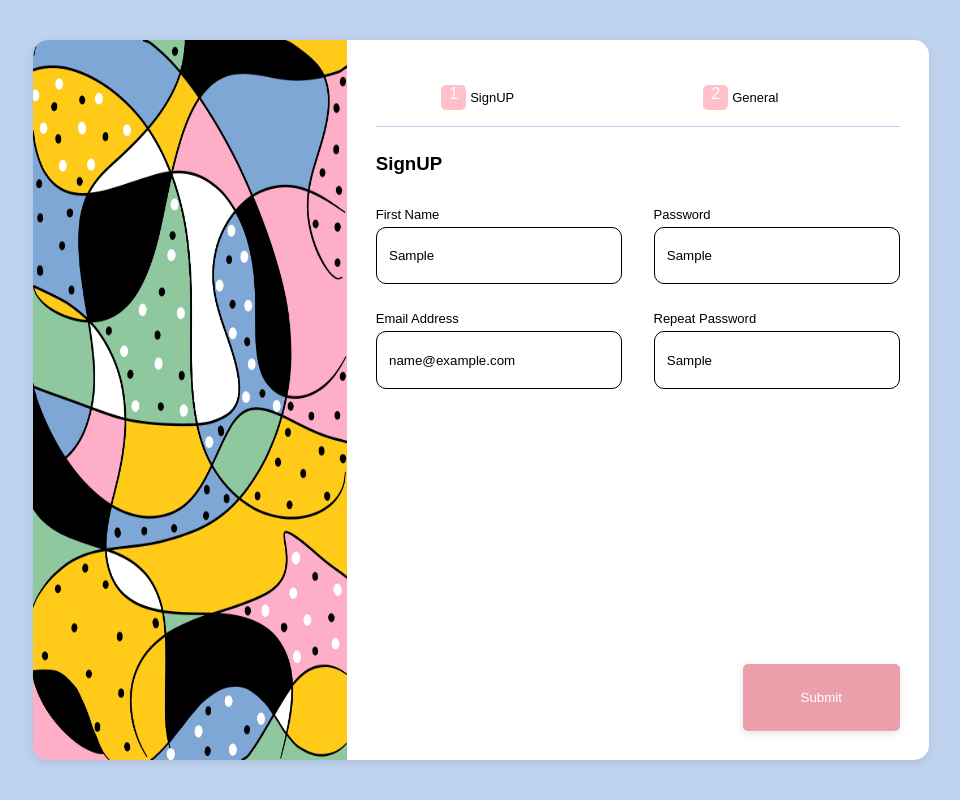
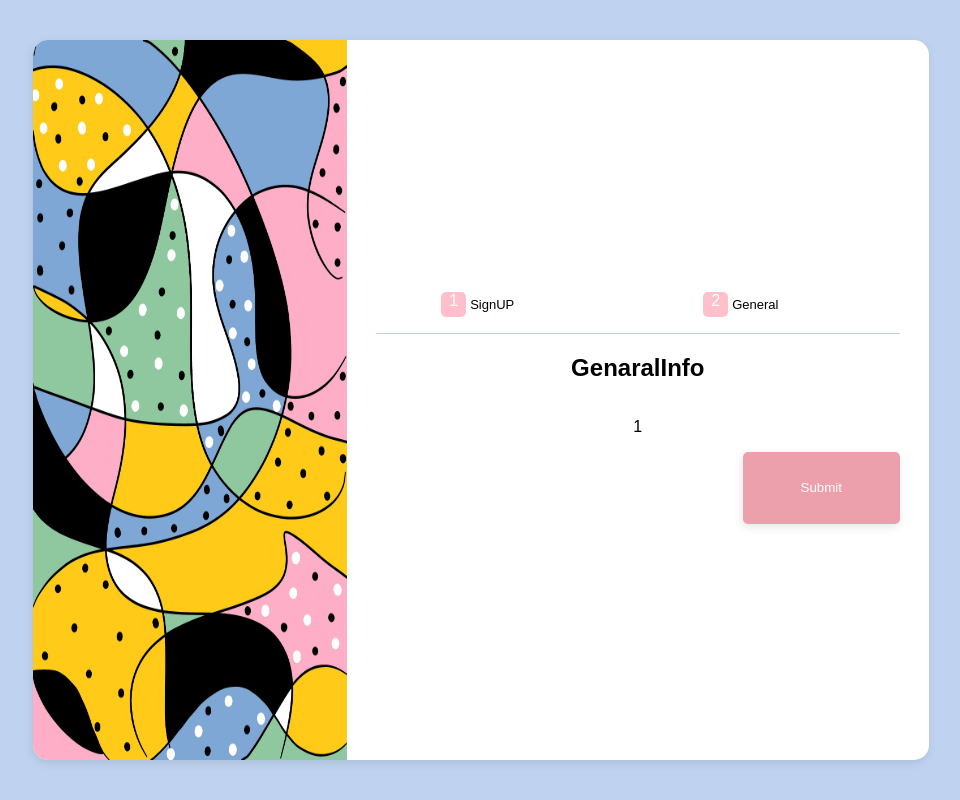
Before and after one commit to lukaakhalbedashvili/WDIC-Front-, a Next.js app: page /registerCompany/RegisterCompanyPage in a window 1280 px wide. Both pictures are taken after typing "Sample", "Sample", "name@example.com", "Sample" into the empty fields and a click on the button "Submit". Shown: the whole page, without its empty margins (159-1119 px from the left). Built offline with nearby package versions, Linux system fonts and the light colour scheme.

Commit message:
context setup

```diff
--- a/pages/registerCompany/RegisterCompanyPage.tsx
+++ b/pages/registerCompany/RegisterCompanyPage.tsx
@@ -1,12 +1,11 @@
-import RegisterCompanyFrame from "src/components/RegisterCompany/RegisterCompanyFrame/RegisterCompanyFrame"
-import GeneralInfo from "src/components/RegisterCompany/GeneralInfo/GeneralInfo"
-import SignUP from "src/components/Auth/SignUP/SignUP"
-const stages = [<SignUP key="signUp" />, <GeneralInfo key="generalInfo" />]
+import RegCom from "src/components/RegisterCompany/RegisterCompanyFrame/RegCom"
+import RegisterCompanyProvider from "src/components/RegisterCompany/RegisterCompanyFrame/context/RegisterCompanyProvider"
+
 const RegisterCompanyPage = () => {
   return (
-    <>
-      <RegisterCompanyFrame>{stages[0]}</RegisterCompanyFrame>
-    </>
+    <RegisterCompanyProvider>
+      <RegCom />
+    </RegisterCompanyProvider>
   )
 }
 export default RegisterCompanyPage
--- a/src/components/Auth/SignUP/SignUP.tsx
+++ b/src/components/Auth/SignUP/SignUP.tsx
@@ -14,7 +14,7 @@ const SignUP = () => {
           return (
             <div key={item}>
               <p>{item}</p>
-              <input name={item} />
+              <input name={item} spellCheck={false} autoComplete="false" />
             </div>
           )
         })}
--- a/src/components/RegisterCompany/GeneralInfo/GeneralInfo.tsx
+++ b/src/components/RegisterCompany/GeneralInfo/GeneralInfo.tsx
@@ -1,12 +1,9 @@
 import Styles from "./GeneralInfo.module.scss"
-import { RegisterCompanyContext } from "../RegisterCompanyContext"
 const GeneralInfo = () => {
   return (
-    <RegisterCompanyContext>
-      <div className={Styles.main}>
-        <h2>GenaralInfo</h2>
-      </div>
-    </RegisterCompanyContext>
+    <div className={Styles.main}>
+      <h2>GenaralInfo</h2>
+    </div>
   )
 }
 export default GeneralInfo
--- a/src/components/RegisterCompany/RegisterCompanyContext.tsx
+++ /dev/null
@@ -1,12 +0,0 @@
-import { createContext } from "react"
-const value = {
-  index: 0,
-  aba: "gamiteste dzma",
-}
-const context = createContext(value)
-
-const RegisterCompanyContext: React.FC = () => {
-  return <context.Provider value={value}></context.Provider>
-}
-
-export { RegisterCompanyContext, context }
--- a/src/components/RegisterCompany/RegisterCompanyFrame/RegisterCompanyFrame.tsx
+++ b/src/components/RegisterCompany/RegisterCompanyFrame/Frame/RegisterCompanyFrame.tsx
@@ -1,8 +1,14 @@
 import Styles from "./RegisterCompanyFrame.module.scss"
 import Image from "next/image"
 import { registerCompanyFrameImage } from "src/utils/consts"
-import RegisterStage from "./RegisterStage/RegisterStage"
+import RegisterStage from "../RegisterStage/RegisterStage"
+import { useContext } from "react"
+import { contextRG } from "../context/companyContext"
 const RegisterCompanyFrame: React.FC = ({ children }) => {
+  const { index, setIndex } = useContext(contextRG)
+  const hanldeSubmit: () => void = () => {
+    setIndex(index + 1)
+  }
   return (
     <div className={Styles.main}>
       <div className={Styles.photo}>
@@ -12,7 +18,9 @@ const RegisterCompanyFrame: React.FC = ({ children }) => {
         <RegisterStage />
         {children}
         <div className={Styles.submitBtnDiv}>
-          <button className={Styles.submitBtn}>Submit</button>
+          <button className={Styles.submitBtn} onClick={() => hanldeSubmit()}>
+            Submit
+          </button>
         </div>
       </div>
     </div>
--- /dev/null
+++ b/src/components/RegisterCompany/RegisterCompanyFrame/RegCom.tsx
@@ -0,0 +1,20 @@
+import RegisterCompanyFrame from "./Frame/RegisterCompanyFrame"
+import GeneralInfo from "src/components/RegisterCompany/GeneralInfo/GeneralInfo"
+import SignUP from "src/components/Auth/SignUP/SignUP"
+import { useContext, useEffect } from "react"
+import { contextRG } from "./context/companyContext"
+const stages = [<SignUP key="signUp" />, <GeneralInfo key="generalInfo" />]
+const RegCom = () => {
+  const { index } = useContext(contextRG)
+  useEffect(() => {
+    console.log(index, "abaaaa")
+  }, [index])
+  return (
+    <RegisterCompanyFrame>
+      {stages[index]}
+      <p>{index}</p>
+    </RegisterCompanyFrame>
+  )
+}
+
+export default RegCom
--- a/src/components/RegisterCompany/RegisterCompanyFrame/RegisterStage/RegisterStage.tsx
+++ b/src/components/RegisterCompany/RegisterCompanyFrame/RegisterStage/RegisterStage.tsx
@@ -1,19 +1,23 @@
 import Styles from "./RegisterStage.module.scss"
-import { context } from "../../RegisterCompanyContext"
 import { useContext } from "react"
+import { contextRG } from "../context/companyContext"
 const RegisterStage = () => {
-  const abaaba = useContext(context)
-  console.log("ar unda imushaos wesit", abaaba)
+  const { index, setIndex } = useContext(contextRG)
 
   const stages = ["SignUP", "General"]
-  // const stages = ["SignUP", "General", "Description", "timing"]
+  const handleTest = () => {
+    console.log(index, "aiii")
+    setIndex(index + 1)
+  }
 
   return (
     <div className={Styles.main}>
       {stages.map((item, index) => (
         <div key={item} className={Styles.buttonItem}>
           <p className={Styles.stageIndex}>{index + 1}</p>
-          <p className={Styles.stageLabel}>{item}</p>
+          <p className={Styles.stageLabel} onClick={() => handleTest()}>
+            {item}
+          </p>
         </div>
       ))}
     </div>
--- /dev/null
+++ b/src/components/RegisterCompany/RegisterCompanyFrame/context/RegisterCompanyProvider.tsx
@@ -0,0 +1,11 @@
+import { useState } from "react"
+import { contextRG } from "./companyContext"
+const RegisterCompanyProvider: React.FC = ({ children }) => {
+  const [index, setIndex] = useState(0)
+  const value = {
+    index,
+    setIndex,
+  }
+  return <contextRG.Provider value={value}>{children}</contextRG.Provider>
+}
+export default RegisterCompanyProvider
--- /dev/null
+++ b/src/components/RegisterCompany/RegisterCompanyFrame/context/companyContext.tsx
@@ -0,0 +1,12 @@
+import { createContext } from "react"
+type registerCompanyContext = {
+  index: number
+  setIndex: (newIndex: number) => void
+}
+
+export const contextRG = createContext<registerCompanyContext>({
+  index: 0,
+  setIndex: () => {
+    //donothing
+  },
+})
```
Also changed, not shown: src/components/RegisterCompany/RegisterCompanyFrame/Frame/RegisterCompanyFrame.module.scss (renamed from src/components/RegisterCompany/RegisterCompanyFrame/RegisterCompanyFrame.module.scss), 1 other file (tests, documents, lock files or other folders).
